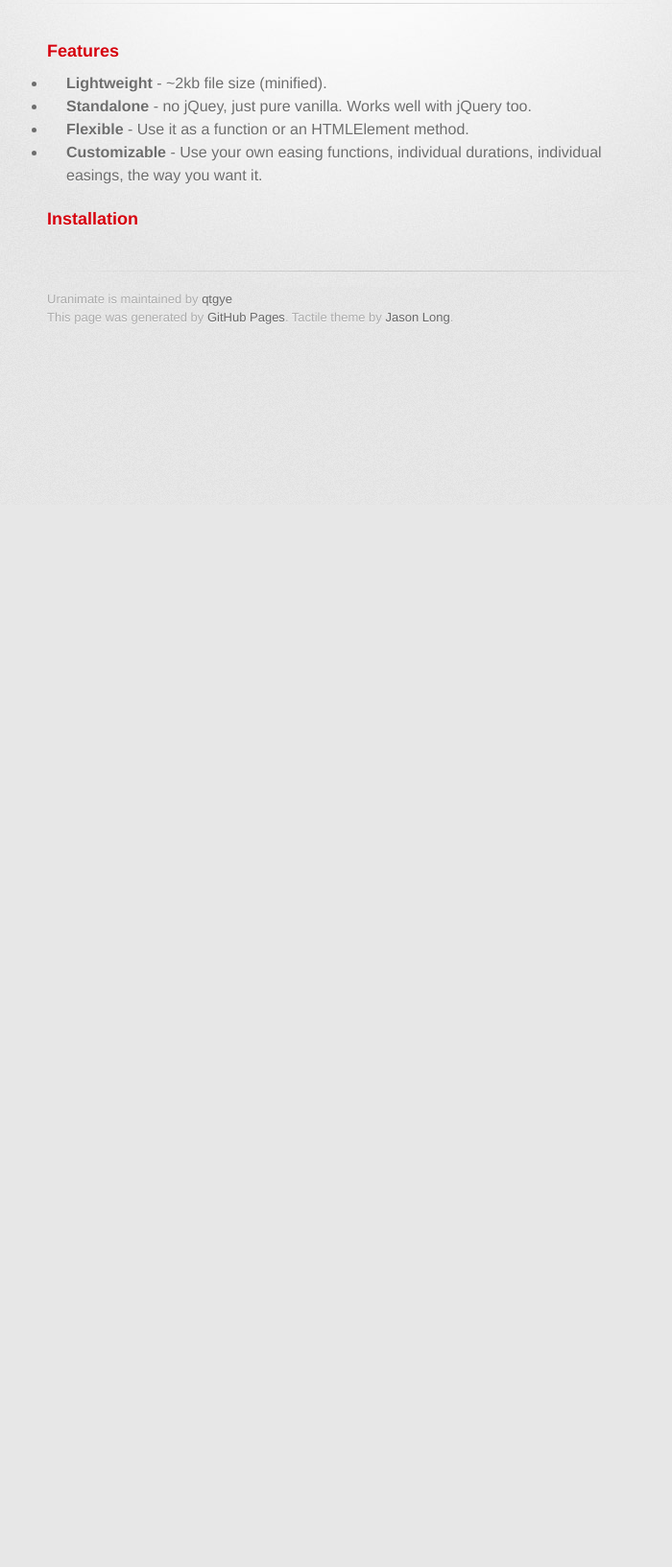
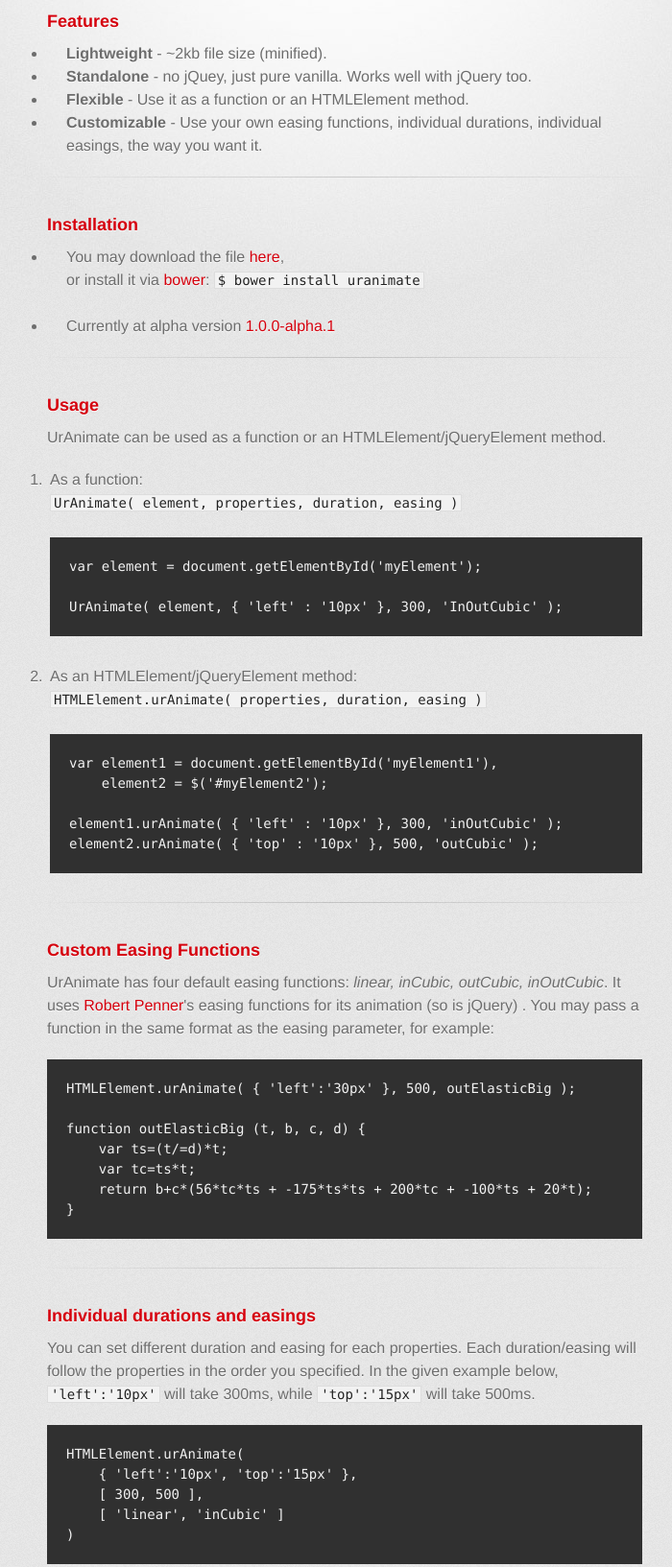
Before and after one commit to qtgye/urAnimate, a plain HTML site: page index.html in a window 1280 px wide. Shown: the part 274-1907 px from the top of the page at 96% size, without its empty margins (281-981 px from the left). Before the commit the page ends 800 px from the top, so only its background shows below. Drawn offline with nearby package versions, Linux system fonts and the light colour scheme; a web font is replaced by a local one.

Commit message:
Update index on master

```diff
--- a/index.html
+++ b/index.html
@@ -3,15 +3,31 @@
   <head>
     <meta charset='utf-8'>
     <meta http-equiv="X-UA-Compatible" content="chrome=1">
+    <title>UrAnimateJS by qtgye</title>
+
+  <meta name="description" content="A customizable animation library">
+
+  <!-- SEO and SOCIAL META -->
+  <!-- Twitter Card data -->
+  <meta name="twitter:card" value="summary">
+
+  <!-- Open Graph data -->
+  <meta property="fb:app_id" content="356353804451736">
+  <meta property="og:title" content="UrAnimateJS by qtgye" />
+  <meta property="og:type" content="article" />
+  <meta property="og:url" content="https://qtgye.github.io/urAnimate/" />
+  <meta property="og:image" content="http://brianbravo.me/images/javascript.png" />
+  <meta property="og:description" content="A customizable animation library" />
+
   <link href='https://fonts.googleapis.com/css?family=Chivo:900' rel='stylesheet' type='text/css'>
     <link rel="stylesheet" type="text/css" href="stylesheets/stylesheet.css" media="screen">
     <link rel="stylesheet" type="text/css" href="stylesheets/github-dark.css" media="screen">
     <link rel="stylesheet" type="text/css" href="stylesheets/print.css" media="print">
     <link rel="stylesheet" href="css/main.css">
+
     <!--[if lt IE 9]>
     <script src="//html5shiv.googlecode.com/svn/trunk/html5.js"></script>
     <![endif]-->
-    <title>Uranimate by qtgye</title>
   </head>
 
   <body>
@@ -20,7 +36,7 @@
 
         <header>
           <h1>Uranimate</h1>
-          <h2>An animation library that enables you to add a custom easing function on your own!</h2>
+          <h2>A customizable animation library.</h2>
         </header>
 
         <section id="downloads" class="clearfix">
@@ -44,9 +60,98 @@
         </ul>
       </p>
 
+      <hr>
+
       <p>
         <h3>Installation</h3>
+
+        <ul>
+          <li>
+            You may download the file <a href="https://raw.githubusercontent.com/qtgye/urAnimate/gh-pages/dist/uranimate.min.js" target="_blank">here</a>, <br>
+            or install it via <a href="https://bower.io/">bower</a>: <code>$ bower install uranimate</code>
+          </li><br>
+          <li>Currently at alpha version <a href="https://github.com/qtgye/urAnimate/tree/1.0.0-alpha.1" target="_blank">1.0.0-alpha.1</a></li>
+        </ul>
       </p>
+
+      <hr>
+
+      <p>
+        <h3>Usage</h3>
+
+        <p>
+          UrAnimate can be used as a function or an HTMLElement/jQueryElement method.
+        </p>
+
+        <ol>
+          <li>
+            As a function: <br>
+            <code>UrAnimate( element, properties, duration, easing )</code><br><br>
+<pre>
+var element = document.getElementById('myElement');
+
+UrAnimate( element, { 'left' : '10px' }, 300, 'InOutCubic' );
+</pre>
+
+          </li>
+          <li>
+            As an HTMLElement/jQueryElement method: <br>
+            <code>HTMLElement.urAnimate( properties, duration, easing )</code><br><br>
+<pre>
+var element1 = document.getElementById('myElement1'),
+    element2 = $('#myElement2');
+
+element1.urAnimate( { 'left' : '10px' }, 300, 'inOutCubic' );
+element2.urAnimate( { 'top' : '10px' }, 500, 'outCubic' );
+</pre>
+
+          </li>
+        </ol>
+      </p>
+
+      <hr>
+
+      <p>
+        <h3>Custom Easing Functions</h3>
+
+        <p>
+          UrAnimate has four default easing functions: <em>linear, inCubic, outCubic, inOutCubic</em>.
+          It uses <a href="http://robertpenner.com/easing/" target="_blank">Robert Penner</a>'s easing functions for its animation (so is jQuery) .
+          You may pass a function in the same format as the easing parameter, for example:
+<pre>
+HTMLElement.urAnimate( { 'left':'30px' }, 500, outElasticBig );
+
+function outElasticBig (t, b, c, d) {
+    var ts=(t/=d)*t;
+    var tc=ts*t;
+    return b+c*(56*tc*ts + -175*ts*ts + 200*tc + -100*ts + 20*t);
+}
+</pre>
+        </p>
+
+      </p>
+
+      <hr>
+
+      <p>
+        <h3>Individual durations and easings</h3>
+
+        <p>
+          You can set different duration and easing for each properties.
+          Each duration/easing will follow the properties in the order you specified. In the given example below,
+          <code>'left':'10px'</code> will take 300ms, while <code>'top':'15px'</code> will take 500ms.<br>
+<pre>
+HTMLElement.urAnimate(
+    { 'left':'10px', 'top':'15px' },
+    [ 300, 500 ],
+    [ 'linear', 'inCubic' ]
+)
+</pre>
+        </p>
+
+      </p>
+
+
 
         </section>
 
```
Lines whose indentation alone changed are shown as unchanged.
